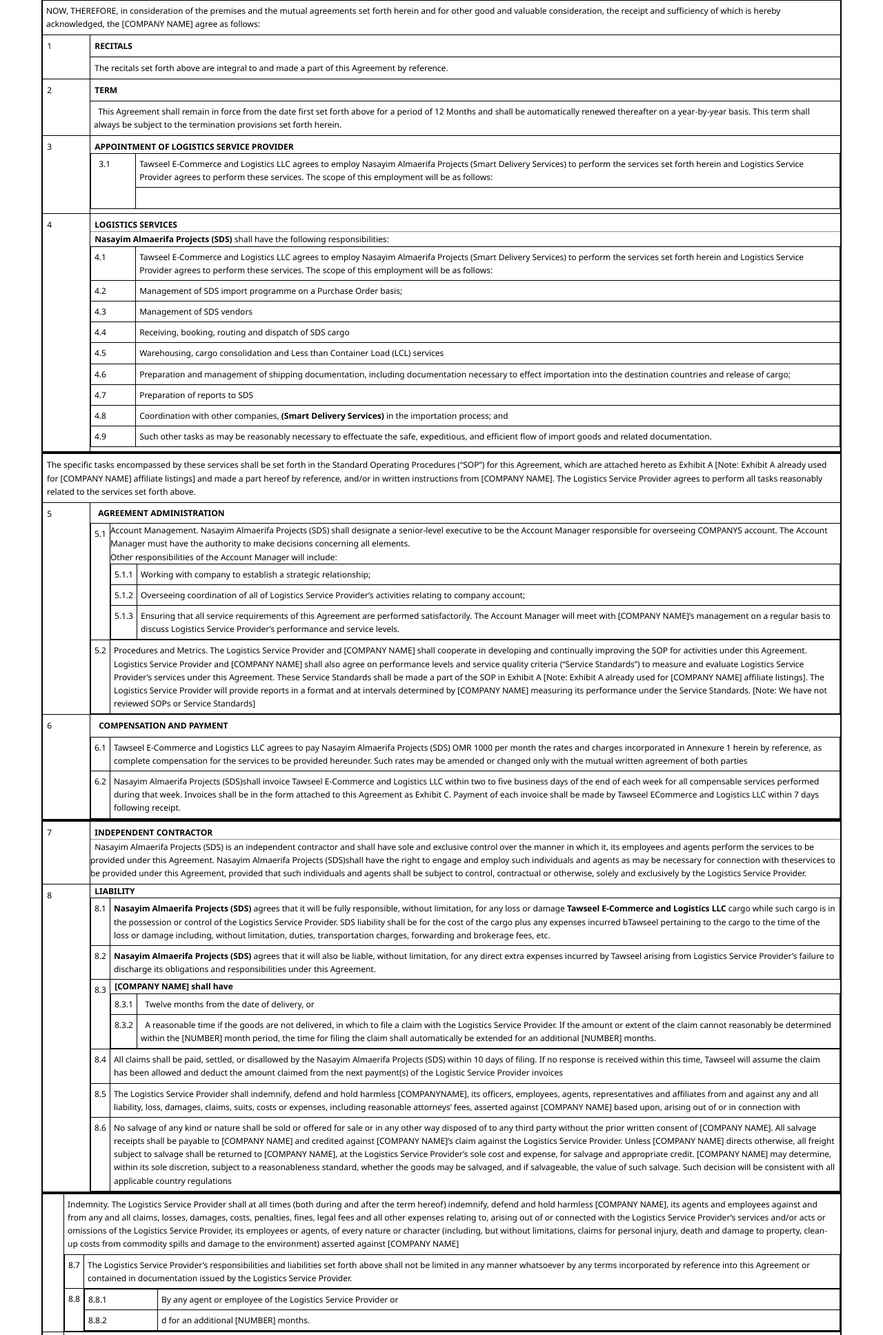
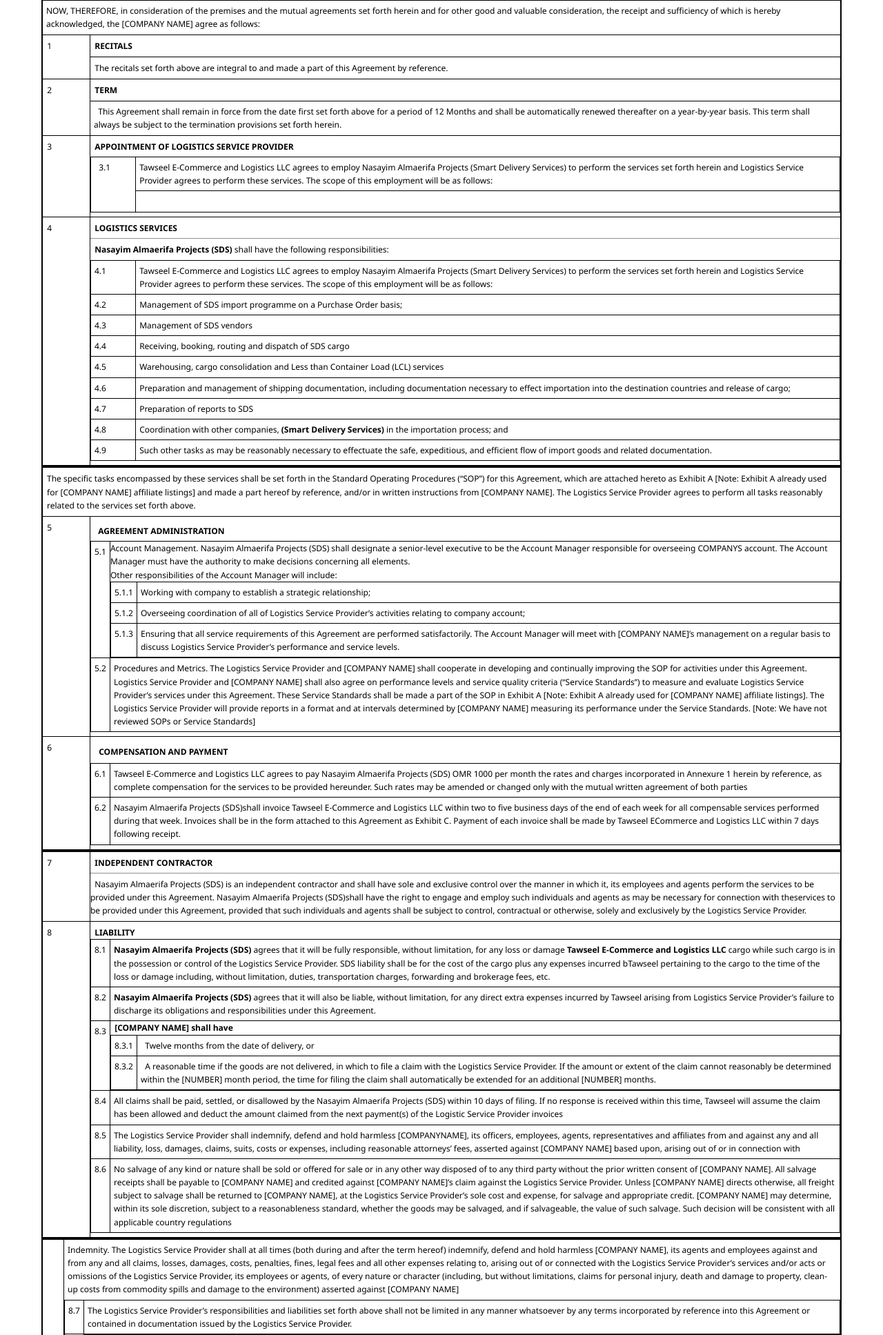
Before and after one commit to akbarsazish/tawseel, a CodeIgniter 4 app: the page made by app/Views/contract/pdf_generator.php in a window 1280 px wide. Shown: the part 1008-2943 px from the top of the page at 69% size. Run offline with PHP 8.4 and a stand-in for CodeIgniter, Linux system fonts and the light colour scheme; the template is opened without the code that fills it, so the values that code supplies are empty; some libraries are stand-ins or nearby versions.

Commit message:
add new design to pdf generator

```diff
--- a/app/Views/contract/header.php
+++ b/app/Views/contract/header.php
@@ -4,8 +4,8 @@
             <td style="width: 15%;">
                 <img src="<?= $logo ?>" alt="Tawseel Logo" style="height: 80px;">
             </td>
-            <td align="center" style="width: 70%;">
-                <div class="headerItem"><?= $companyName_en ?></div>  <hr>
+            <td align="center" style="width: 70%; padding-left:0px; padding-right:0px">
+                <div class="headerItem"><?= $companyName_en ?></div> <hr>
                 <div class="headerItem"><?= $companyName_ar ?></div> <hr>
                 <div class="headerItem"><?= $companyName1_en ?></div> <hr>
                 <div class="headerItem"><?= $companyName2_ar ?></div>
--- a/app/Views/contract/pdf_generator.php
+++ b/app/Views/contract/pdf_generator.php
@@ -44,6 +44,7 @@
         border: 1px solid #d1dbe5;
         font-weight: bold;
     }
+
     .info-table td {
         border: 2px solid #000;
         padding: 6px 7px;
@@ -97,6 +98,9 @@
         padding: 5px;
     }
 
+    .marginTop {
+        margin-top: 5px;
+    }
 
     .headerItem {
         font-weight:bold;
@@ -104,6 +108,10 @@
         padding: 0;
         display: block;
         width: 100%;
+    }
+
+    hr {
+        margin: 5px 0px;
     }
 
     /* Added these new styles */
@@ -331,7 +339,7 @@
                     <div style="font-weight:bold;">
                         &nbsp; APPOINTMENT OF LOGISTICS SERVICE PROVIDER
                     </div>
-                    <table class="innerTable">
+                    <table class="innerTable marginTop">
                         <tbody>
                             <tr>
                                 <td rowspan="2" style="width: 6%;"> &nbsp;  3.1 </td>
@@ -353,7 +361,7 @@
                     <div> <span style="font-weight:bold; padding-bottom:5px;">
                        &nbsp; Nasayim Almaerifa Projects (SDS) </span> shall have the following responsibilities:
                     </div>
-                    <table class="innerTable">
+                    <table class="innerTable marginTop">
                         <tbody>
                             <tr>
                                 <td style="width: 6%;"> 4.1 </td>
@@ -407,7 +415,7 @@
                 </tr>
                 <tr>
                     <td style="width: 6%;"> &nbsp; 5 </td>
-                      <td colspan="2" style="padding:0px; border-left:none; border-right:none">
+                      <td colspan="2" style="border-left:none; border-right:none">
                         <div style="font-weight:bold; padding:5px"> &nbsp; AGREEMENT ADMINISTRATION </div>
                         <table class="innerTable">
                             <tbody>
@@ -454,7 +462,7 @@
                 </tr>
                 <tr>
                     <td> &nbsp; 6 </td>
-                        <td colspan="2" style="padding:0px; bordeborder-left:none; border-right:none">
+                        <td colspan="2" style="bordeborder-left:none; border-right:none">
                         <div style="font-weight:bold; padding:6px;"> &nbsp; COMPENSATION AND PAYMENT </div>
                         <table class="innerTable">
                             <tbody>
@@ -498,12 +506,11 @@
                              Nasayim Almaerifa Projects (SDS)shall have the right to engage and employ such individuals and agents as may be necessary for connection
                              with theservices to be provided under this Agreement, provided that such individuals and agents shall be subject to control,
                              contractual or otherwise, solely and exclusively by the Logistics Service Provider.
-
-                    </td>
+                        </td>
                 </tr>
                 <tr>
                     <td> &nbsp; 8 </td>
-                        <td colspan="2" style="padding:0px; border-left:none; border-right:none">
+                        <td colspan="2" style="border-left:none; border-right:none">
                         <div style="font-weight:bold;"> &nbsp; LIABILITY </div>
                         <table class="innerTable">
                             <tbody>
@@ -520,7 +527,7 @@
                                 <tr>
                                     <td> 8.3 </td>
                                      <td  style="padding:0px; border-left:none; border-right:none">
-                                       <div style="font-weight:bold;">  &nbsp; [COMPANY NAME] shall have </div>
+                                       <div style="font-weight:bold;"> &nbsp; [COMPANY NAME] shall have </div>
 
                                         <table class="agreement" style="border: 1px solid #000">
                                             <tbody>
@@ -610,14 +617,14 @@
                 </tr>
                 <tr>
                     <td> &nbsp;  9 </td>
-                    <td colspan="2" style="padding:0px; border-left:none; border-right:none">
+                    <td colspan="2" style="border-left:none; border-right:none">
                         <div style="padding:15px; font-weight:bold"> &nbsp; RECEIPTS </div> <hr>
                         <div> &nbsp; Each incident of transportation of property under this Agreement shall be evidenced by a written receipt in a form and manner approved. To the extent any term or condition of any receipt conflicts in any way with any term or condition of this Agreement, this Agreement shall take precedence and prevail. </div>
                     </td>
                 </tr>
                 <tr>
                     <td rowspan="1"> &nbsp; 10 </td>
-                    <td style="padding:0px; border-left:none; border-right:none">
+                    <td style="border-left:none; border-right:none">
                         <div style=" font-weight:bold;">
                             &nbsp; INSURANCE
                         </div>
@@ -721,8 +728,8 @@
                 </tr>
                 <tr>
                     <td> &nbsp; 13 </td>
-                    <td  style="padding:0px; border-left:none; border-right:none">
-                        <div style="padding:5px;border-bottom:1px solid #000; font-weight:bold">
+                    <td  style="border-left:none; border-right:none">
+                        <div style="font-weight:bold">
                            &nbsp; RECORDS; AUDIT
                         </div>
 
@@ -781,8 +788,8 @@
             <tbody>
                 <tr>
                     <td style="width:6%"> &nbsp; 14 </td>
-                    <td colspan="2" style="padding:0px; border-left:none; border-right:none">
-                        <div style="padding:5px; font-weight:bold">
+                    <td colspan="2" style="border-left:none; border-right:none">
+                        <div style="font-weight:bold">
                             ENVIRONMENTAL POLICY
                         </div> <hr>
                         <div>
@@ -796,8 +803,8 @@
                 </tr>
                 <tr>
                     <td> &nbsp; 15 </td>
-                    <td  style="padding:0px; border-left:none; border-right:none">
-                        <div style="padding:5px; font-weight:bold">
+                    <td  style="border-left:none; border-right:none">
+                        <div style="font-weight:bold">
                            &nbsp; COMPLIANCE WITH APPLICABLE LAWS AND REGULATIONS
                         </div> <hr>
                         <div>
@@ -812,9 +819,9 @@
                 </tr>
                 <tr>
                     <td> &nbsp; 16 </td>
-                    <td style="padding:0px; border-left:none; border-right:none">
-                        <div style="padding:5px;  font-weight:bold">
-                            PROHIBITED PAYMENTS
+                    <td style="border-left:none; border-right:none">
+                        <div style="font-weight:bold">
+                           &nbsp; PROHIBITED PAYMENTS
                         </div> <hr>
                         <div style="padding:10px">
                             The Logistics Service Provider shall comply with all laws of the countries in which
@@ -1002,7 +1009,7 @@
                 </tr>
                 <tr>
                     <td style="6%"> &nbsp; 17 </td>
-                    <td  style="padding:0px; border-left:none; border-right:none">
+                    <td  style="border-left:none; border-right:none">
                         <div style="font-weight:bold">
                           &nbsp; GLOBAL CONDITIONS
                         </div> <hr>
@@ -1023,8 +1030,8 @@
                 </tr>
                 <tr>
                    <td style="6%"> &nbsp;  18 </td>
-                    <td  style="padding:0px; border-left:none; border-right:none">
-                        <div style="padding:5px; font-weight:bold">
+                    <td  style="border-left:none; border-right:none">
+                        <div style="font-weight:bold">
                             &nbsp; NON-ASSIGNABILITY
                         </div> <hr>
                         <div>
@@ -1038,8 +1045,8 @@
                 </tr>
                 <tr>
                     <td style="6%"> &nbsp;  19 </td>
-                    <td  style="padding:0px; border-left:none; border-right:none">
-                        <div style="padding:5px; font-weight:bold">
+                    <td  style="border-left:none; border-right:none">
+                        <div style="font-weight:bold">
                             &nbsp; CONFIDENTIALITY
                         </div> <hr>
                         <div>
@@ -1080,8 +1087,8 @@
                 </tr>
                 <tr>
                     <td> &nbsp;  20 </td>
-                    <td  style="padding:0px; border-left:none; border-right:none">
-                        <div style="padding:5px; font-weight:bold">
+                    <td  style="border-left:none; border-right:none">
+                        <div style="font-weight:bold">
                           &nbsp; TERMINATION
                         </div> <hr>
                         <div>
@@ -1124,7 +1131,7 @@
                 </tr>
                 <tr>
                     <td> &nbsp; 21 </td>
-                    <td  style="padding:0px; border-left:none; border-right:none">
+                    <td  style="border-left:none; border-right:none">
                         <div style="font-weight:bold">
                            &nbsp; CONTINUING COOPERATION
                         </div> <hr>
@@ -1141,7 +1148,7 @@
                 </tr>
                 <tr>
                     <td> &nbsp; 22 </td>
-                    <td  style="padding:0px; border-left:none; border-right:none">
+                    <td  style="border-left:none; border-right:none">
                         <div style="font-weight:bold">
                           &nbsp;  FORCE MAJEURE
                         </div>
@@ -1182,8 +1189,8 @@
             <tbody>
                 <tr>
                     <td style="width:6%"> &nbsp; 23 </td>
-                    <td  style="padding:0px; border-left:none; border-right:none">
-                        <div style="padding:5px; font-weight:bold">
+                    <td  style="border-left:none; border-right:none">
+                        <div style="font-weight:bold">
                            &nbsp; HEADINGS
                         </div> <hr>
                         <div>
@@ -1194,9 +1201,9 @@
                 </tr>
                 <tr>
                     <td> &nbsp; 24 </td>
-                    <td  style="padding:0px; border-left:none; border-right:none">
+                    <td  style="border-left:none; border-right:none">
                         <div style="font-weight:bold">
-                            &nbsp;  -SEVERABILITY
+                            &nbsp; -SEVERABILITY
                         </div> <hr>
                         <div>
                             In the event any phrase, clause, sentence, or other provision contained in this Agreement shall
@@ -1208,7 +1215,7 @@
                 </tr>
                 <tr>
                     <td> &nbsp; 25 </td>
-                    <td  style="padding:0px; border-left:none; border-right:none">
+                    <td  style="border-left:none; border-right:none">
                         <div style="font-weight:bold">
                            &nbsp; NOTICES
                         </div> <hr>
@@ -1268,8 +1275,8 @@
                 </tr>
                  <tr>
                     <td> &nbsp; 26 </td>
-                    <td  style="padding:0px; border-left:none; border-right:none">
-                        <div style="font-weight:bold">
+                    <td style="border-left:none; border-right:none">
+                        <div style="font-weight:bold;">
                             &nbsp;  ENTIRE AGREEMENT
                         </div> <hr>
                         <div>
@@ -1281,7 +1288,7 @@
                 </tr>
                  <tr>
                     <td> &nbsp; 27 </td>
-                    <td  style="padding:0px; border-left:none; border-right:none">
+                    <td  style="border-left:none; border-right:none">
                         <div style="font-weight:bold">
                             &nbsp; WAIVER
                         </div> <hr>
@@ -1294,7 +1301,7 @@
                 </tr>
                  <tr>
                     <td> &nbsp; 28 </td>
-                    <td  style="padding:0px; border-left:none; border-right:none">
+                    <td style="border-left:none; border-right:none">
                         <div style="font-weight:bold">
                           &nbsp; PRECEDENCE
                         </div> <hr>
@@ -1317,7 +1324,7 @@
             <tbody>
                 <tr>
                     <td style="width:6%">29</td>
-                    <td colspan="2" style="padding:0; border-left:none; border-right:none">
+                    <td colspan="2" style="border-left:none; border-right:none">
                         <div style="font-weight:bold">
                            &nbsp;  SURVIVAL
                         </div>
@@ -1330,7 +1337,7 @@
                 </tr>
                 <tr>
                     <td>30</td>
-                    <td colspan="2" style="padding:0; border-left:none; border-right:none">
+                    <td colspan="2" style="border-left:none; border-right:none">
                         <div style="font-weight:bold">
                              &nbsp;  CURRENCY
                         </div>
```
